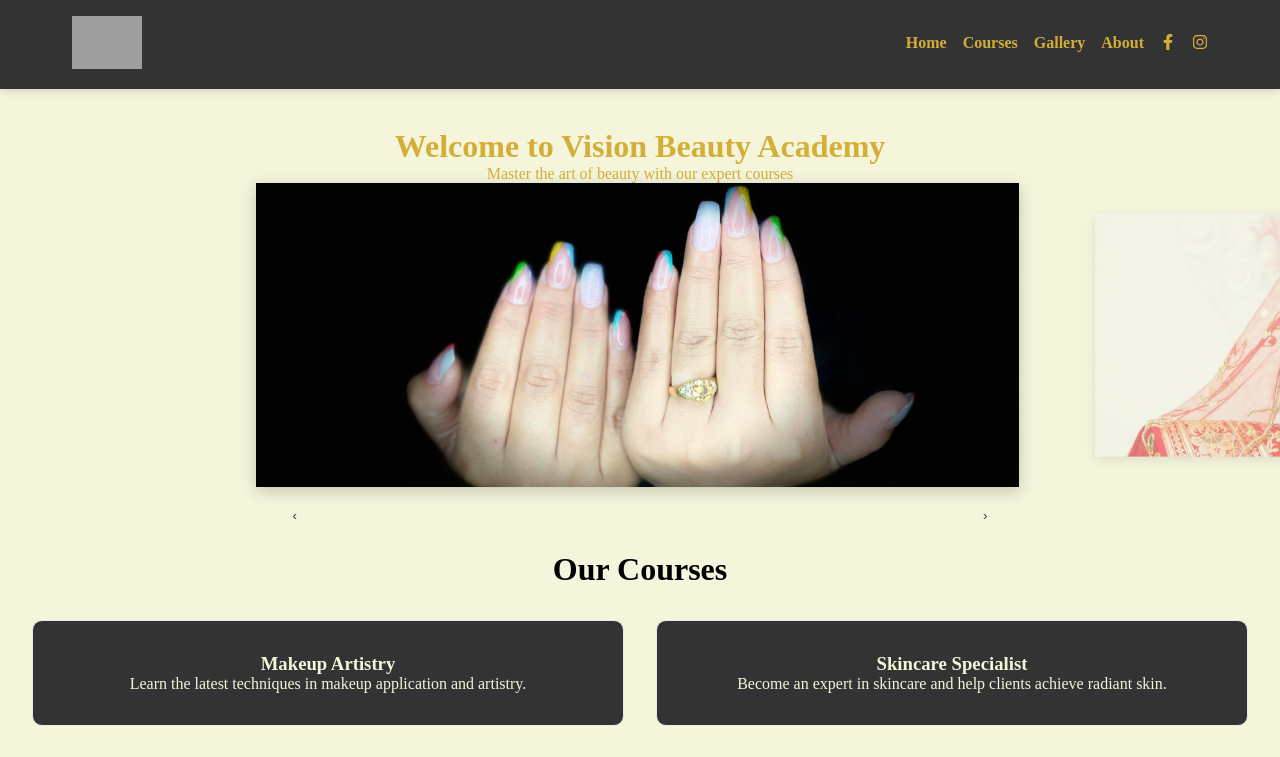
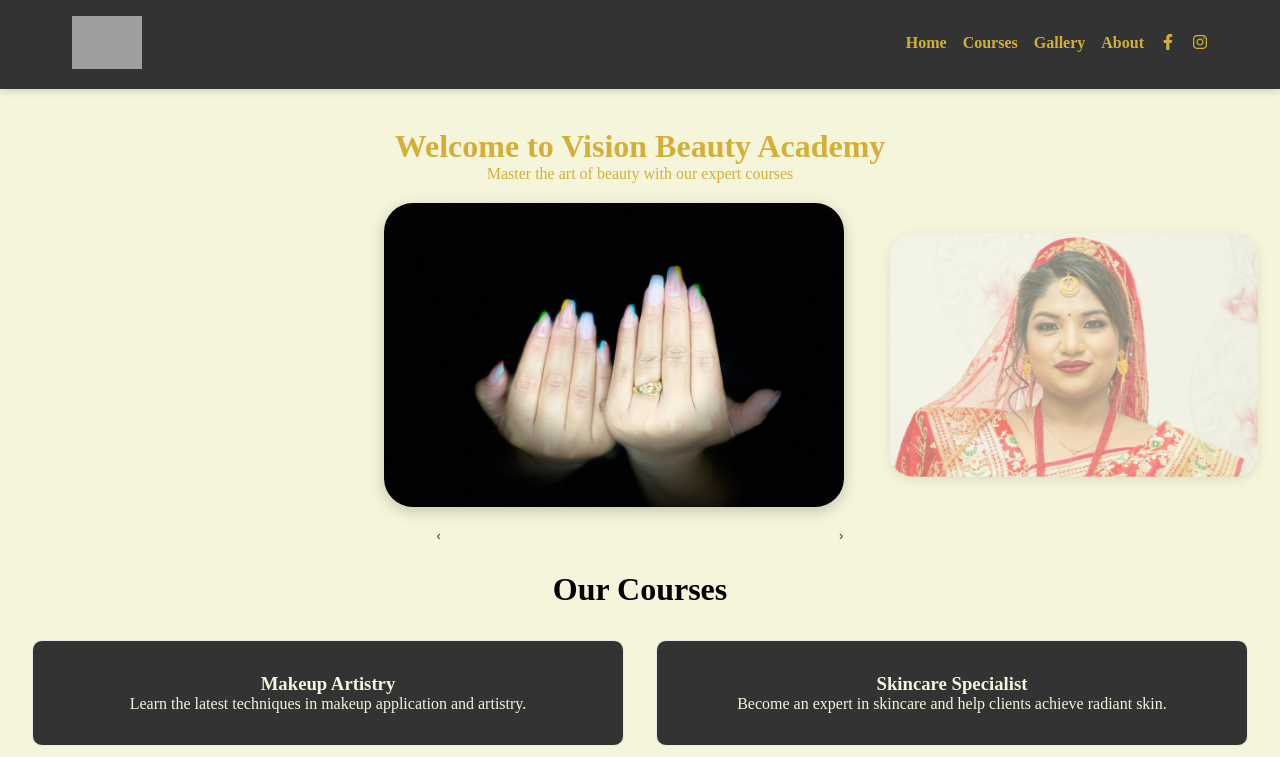
Before and after one commit to PriyankaShrestha/Vision-Beauty-Academy, a Next.js app: page / in a window 1280 px wide. Shown: the top 757 px of the page. Built offline with nearby package versions, Linux system fonts and the light colour scheme; grey boxes are pictures that could not be loaded.

Commit message:
Fix carousel

```diff
--- a/components/embla-carousel/emblacarousel.module.css
+++ b/components/embla-carousel/emblacarousel.module.css
@@ -1,6 +1,6 @@
 .embla {
   position: relative;
-  max-width: 48rem;
+  max-width: 30rem;
   margin: auto;
   --slide-height: 19rem;
   --slide-spacing: 1rem;
@@ -18,11 +18,16 @@
   -webkit-tap-highlight-color: transparent;
   touch-action: pan-y pinch-zoom;
   width: 100%;
+  padding-top: 20px;
+  margin-left: calc(var(--slide-spacing) * -1);
 }
 .embla__slide {
   position: relative;
   transform: translate3d(0, 0, 0);
-  flex: 0 0 calc(100% - 5px);
+  flex: 0 0 calc(100% - 20px);
+  min-width: 0;
+  padding-left: 0px;
+  padding-right: 0px;
   transition: opacity 0.2s ease-in-out;
 }
 .embla__slide:not(.isSnapped) {
@@ -32,10 +37,11 @@
 }
 .embla__img {
   display: block;
+  border-radius: 1.8rem;
   height: var(--slide-height);
   width: 100%;
   object-fit: cover;
-  transition: transform 0.3s ease, box-shadow 0.3s ease;
+  transition: border-radius 0.3s ease, box-shadow 0.3s ease;
   box-shadow: 0 4px 15px rgba(0, 0, 0, 0.2);
 }
 .embla__controls {
```
